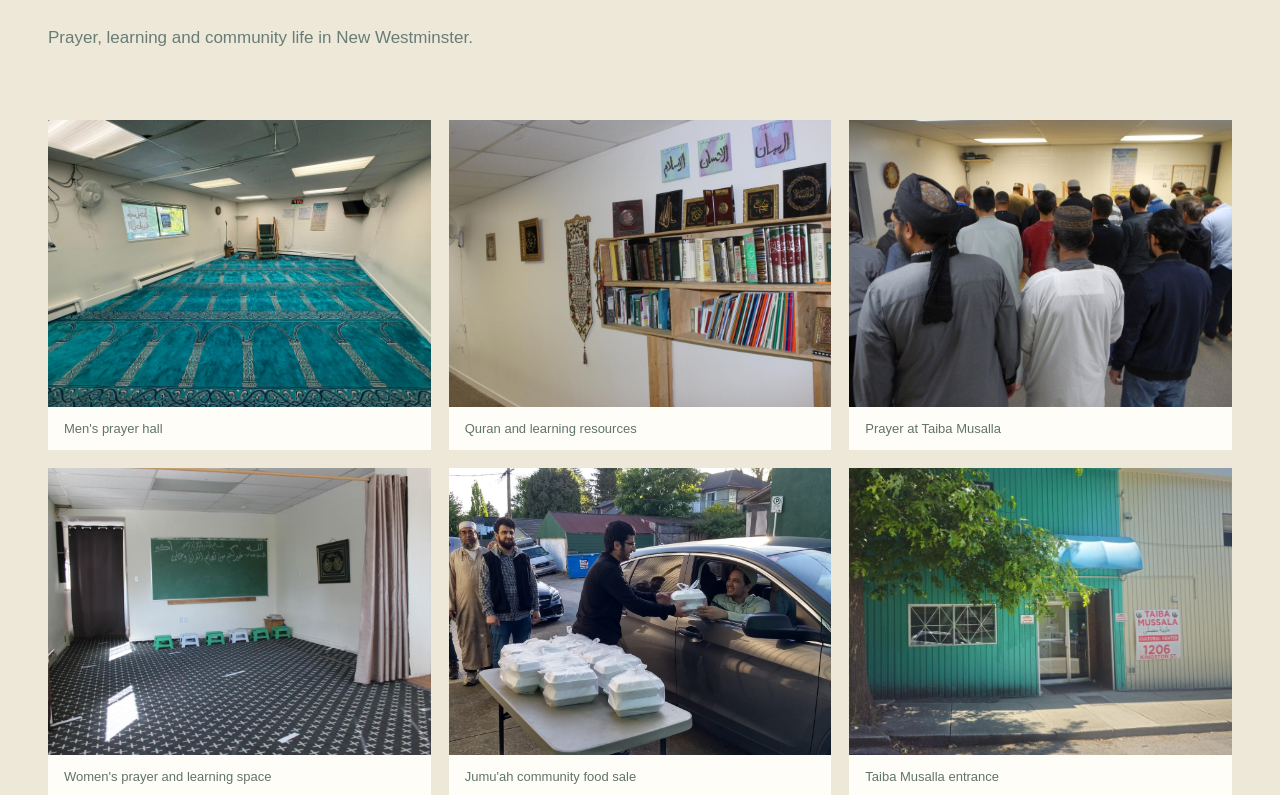
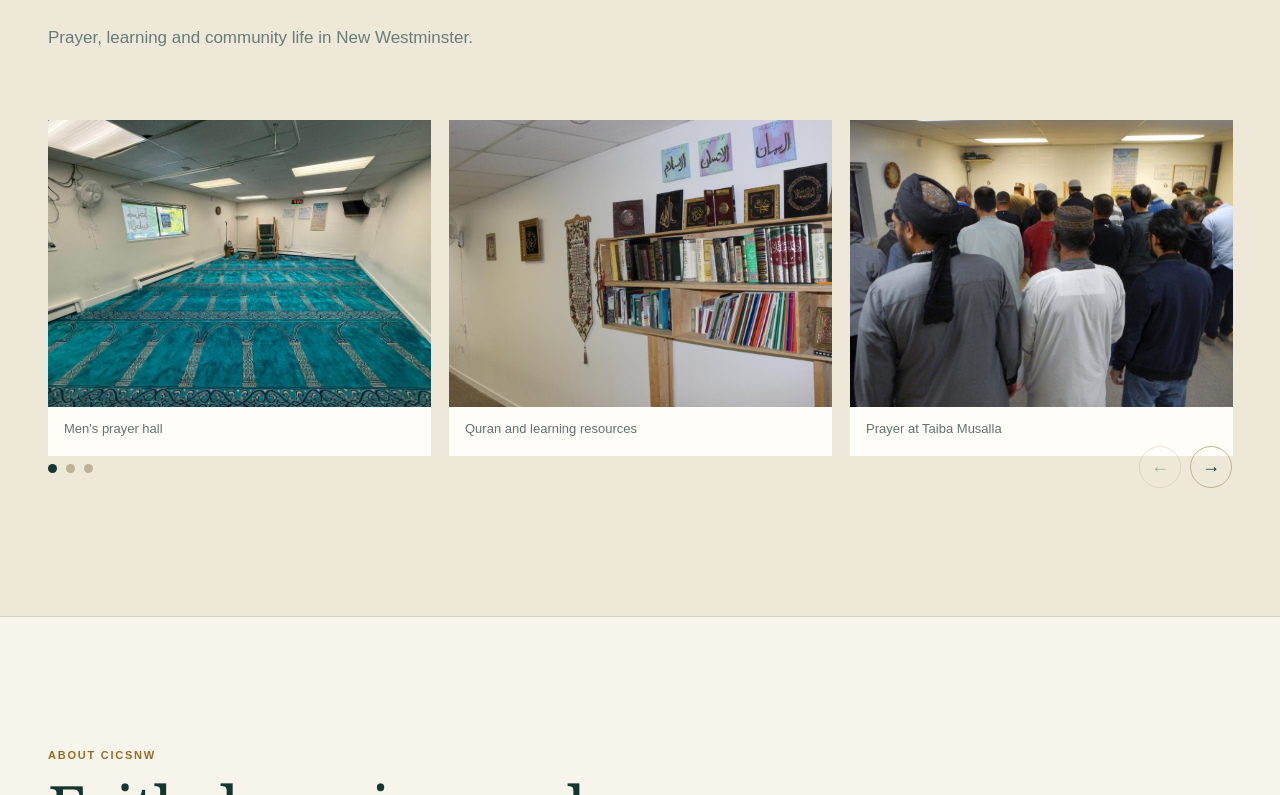
Before and after one commit to salmanfs815/cicsnw-website, a React (Vite) app: page / in a window 1280 px wide. Shown: the part 5545-6340 px from the top of the page. Built offline with nearby package versions, Linux system fonts and the light colour scheme; no server answers.

Commit message:
Use react-slick carousel for gallery

```diff
--- a/app/globals.css
+++ b/app/globals.css
@@ -102,10 +102,22 @@ h3 { font-family:Georgia,serif; font-size:26px; font-weight:400; }
 .classes-card>p:not(.eyebrow) { color:#f0e7d4; margin:24px 0 32px; }
 .classes-card .text-link { align-self:flex-start; }
 .gallery-section { background:#eee8d9; }
-.gallery-grid { display:grid; grid-template-columns:repeat(3,1fr); gap:18px; }
-.gallery-grid figure { margin:0; background:var(--white); }
-.gallery-grid img { display:block; width:100%; aspect-ratio:4/3; object-fit:cover; }
-.gallery-grid figcaption { padding:14px 16px; color:#60736c; font-size:13px; }
+.gallery-carousel { margin:0 -9px; padding-bottom:40px; }
+.gallery-slide { padding:0 9px; }
+.gallery-slide figure { margin:0; background:var(--white); }
+.gallery-slide img { display:block; width:100%; aspect-ratio:4/3; object-fit:cover; }
+.gallery-slide figcaption { min-height:49px; padding:14px 16px; color:#60736c; font-size:13px; }
+.gallery-carousel .slick-prev,.gallery-carousel .slick-next { position:absolute; z-index:2; bottom:-32px; width:42px; height:42px; padding:0; border:1px solid #bdb295; border-radius:50%; background:transparent; color:var(--ink); font-size:18px; cursor:pointer; transition:background .2s ease,color .2s ease,border-color .2s ease; }
+.gallery-carousel .slick-prev { right:60px; }
+.gallery-carousel .slick-next { right:9px; }
+.gallery-carousel .slick-prev:hover,.gallery-carousel .slick-next:hover { background:var(--ink); border-color:var(--ink); color:var(--white); }
+.gallery-carousel .slick-prev:focus-visible,.gallery-carousel .slick-next:focus-visible,.gallery-carousel .slick-dots button:focus-visible { outline:3px solid var(--gold); outline-offset:3px; }
+.gallery-carousel .slick-disabled { opacity:.35; cursor:not-allowed; }
+.gallery-carousel .slick-disabled:hover { background:transparent; border-color:#bdb295; color:var(--ink); }
+.gallery-carousel .slick-dots { position:absolute; bottom:-17px; left:9px; display:flex!important; align-items:center; gap:9px; list-style:none; margin:0; padding:0; }
+.gallery-carousel .slick-dots li { display:flex; }
+.gallery-carousel .slick-dots button { width:9px; height:9px; padding:0; overflow:hidden; border:0; border-radius:50%; background:#bdb295; color:transparent; cursor:pointer; }
+.gallery-carousel .slick-dots .slick-active button { background:var(--ink); }
 .gallery-empty { display:grid; grid-template-columns:repeat(3,1fr); gap:18px; }
 .gallery-empty>div { min-height:280px; display:grid; place-items:center; border:1px dashed #bdb295; background:rgba(255,255,255,.22); color:#b2a587; font-family:Georgia,serif; font-size:30px; }
 .gallery-empty>p { grid-column:1/-1; margin:6px 0 0; color:#786f5e; font-size:13px; }
@@ -123,7 +135,7 @@ address,footer a { color:#91a69f; font-size:13px; font-style:normal; line-height
 .social-links svg { width:16px; height:16px; fill:currentColor; flex:0 0 auto; }
 .footer-action a { color:#132c25; }
 .copyright { grid-column:1/-1; padding-top:28px; margin-top:16px; border-top:1px solid rgba(255,255,255,.12); color:#70877f; font-size:11px; }
-@media (max-width:900px) { nav>a:not(.button){display:none}.hero{grid-template-columns:1fr;padding:76px 28px}.fund-card{max-width:560px}.project-grid,.give-section,.community-section,.about-grid{grid-template-columns:1fr}.timeline{grid-template-columns:1fr 1fr;gap:52px}.timeline::before{display:none}.timeline-dot{margin:15px 0}.sponsor-section{grid-template-columns:1fr}.sponsor-number{display:none}.sustain-grid{grid-template-columns:1fr}.sustain-grid article,.sustain-grid article+article{padding:26px 0;border-right:0;border-bottom:1px solid #ccd6d0}footer{grid-template-columns:1fr 1fr}.footer-brand{grid-column:1/-1}.gallery-grid,.gallery-empty{grid-template-columns:1fr 1fr}.gallery-empty>p{grid-column:1/-1} }
+@media (max-width:900px) { nav>a:not(.button){display:none}.hero{grid-template-columns:1fr;padding:76px 28px}.fund-card{max-width:560px}.project-grid,.give-section,.community-section,.about-grid{grid-template-columns:1fr}.timeline{grid-template-columns:1fr 1fr;gap:52px}.timeline::before{display:none}.timeline-dot{margin:15px 0}.sponsor-section{grid-template-columns:1fr}.sponsor-number{display:none}.sustain-grid{grid-template-columns:1fr}.sustain-grid article,.sustain-grid article+article{padding:26px 0;border-right:0;border-bottom:1px solid #ccd6d0}footer{grid-template-columns:1fr 1fr}.footer-brand{grid-column:1/-1}.gallery-empty{grid-template-columns:1fr 1fr}.gallery-empty>p{grid-column:1/-1} }
 @media (max-width:680px) { .prayer-widget-large{display:none}.prayer-widget-small{display:block} }
-@media (max-width:560px) { .site-header{width:calc(100% - 28px);height:76px}.brand-logo{width:190px}.button-small{min-height:40px;padding:0 14px}h1{font-size:51px}.hero{padding:62px 20px;gap:48px}.fund-card{padding:28px}.hero-lede{font-size:17px}.milestone-callout{align-items:flex-start;flex-direction:column}.section{padding:82px 20px}.project-facts>div{grid-template-columns:130px 1fr}.project-facts strong{font-size:32px}.timeline{grid-template-columns:1fr}.sustain-grid{grid-template-columns:1fr}.give-section{gap:70px}.mini-heading{grid-template-columns:1fr}.mini-heading h2{margin-bottom:10px}.prayer-card{padding:22px 16px}.prayer-widget-card{padding:12px;border-radius:14px}.prayer-widget{margin-top:14px;border-radius:9px}.prayer-widget-large{display:none}.prayer-widget-small{display:block}.gallery-grid,.gallery-empty{grid-template-columns:1fr}.gallery-empty>p{grid-column:1}.classes-card{padding:46px 28px}footer{grid-template-columns:1fr;padding:60px 20px 28px}.footer-brand{grid-column:auto}.copyright{grid-column:1}.footer-action{margin-top:12px} }
+@media (max-width:560px) { .site-header{width:calc(100% - 28px);height:76px}.brand-logo{width:190px}.button-small{min-height:40px;padding:0 14px}h1{font-size:51px}.hero{padding:62px 20px;gap:48px}.fund-card{padding:28px}.hero-lede{font-size:17px}.milestone-callout{align-items:flex-start;flex-direction:column}.section{padding:82px 20px}.project-facts>div{grid-template-columns:130px 1fr}.project-facts strong{font-size:32px}.timeline{grid-template-columns:1fr}.sustain-grid{grid-template-columns:1fr}.give-section{gap:70px}.mini-heading{grid-template-columns:1fr}.mini-heading h2{margin-bottom:10px}.prayer-card{padding:22px 16px}.prayer-widget-card{padding:12px;border-radius:14px}.prayer-widget{margin-top:14px;border-radius:9px}.prayer-widget-large{display:none}.prayer-widget-small{display:block}.gallery-empty{grid-template-columns:1fr}.gallery-empty>p{grid-column:1}.classes-card{padding:46px 28px}footer{grid-template-columns:1fr;padding:60px 20px 28px}.footer-brand{grid-column:auto}.copyright{grid-column:1}.footer-action{margin-top:12px} }
 @media (prefers-reduced-motion:reduce) { html{scroll-behavior:auto}.button{transition:none} }
--- a/app/page.tsx
+++ b/app/page.tsx
@@ -1,8 +1,11 @@
 import galleryData from "../content/gallery.json";
+import SliderModule from "react-slick";
+import type { CustomArrowProps, Settings } from "react-slick";
 
 type GalleryItem = { src: string; alt: string; caption?: string };
 const galleryItems = galleryData as GalleryItem[];
 const donationUrl = import.meta.env.VITE_DONATION_URL || "#give";
+const Slider = (SliderModule as unknown as { default?: typeof SliderModule }).default ?? SliderModule;
 
 const milestones = [
   { amount: "$1 million", date: "December 31, 2026", label: "Land acquisition" },
@@ -16,6 +19,37 @@ const funds = [
   { number: "02", name: "Taiba Musalla", detail: "Sadaqa for the operating costs of our current musalla." },
   { number: "03", name: "Zakat", detail: "Direct your zakat through the community's trusted platform." },
 ];
+
+function GalleryArrow({ className, onClick, direction }: CustomArrowProps & { direction: "previous" | "next" }) {
+  return (
+    <button className={className} type="button" onClick={onClick} aria-label={`${direction === "previous" ? "Previous" : "Next"} gallery photos`}>
+      <span aria-hidden="true">{direction === "previous" ? "←" : "→"}</span>
+    </button>
+  );
+}
+
+const gallerySettings: Settings = {
+  accessibility: true,
+  dots: true,
+  infinite: false,
+  lazyLoad: "ondemand",
+  speed: 500,
+  slidesToShow: 3,
+  slidesToScroll: 3,
+  swipeToSlide: true,
+  prevArrow: <GalleryArrow direction="previous" />,
+  nextArrow: <GalleryArrow direction="next" />,
+  responsive: [
+    {
+      breakpoint: 900,
+      settings: { slidesToShow: 2, slidesToScroll: 2 },
+    },
+    {
+      breakpoint: 600,
+      settings: { slidesToShow: 1, slidesToScroll: 1 },
+    },
+  ],
+};
 
 export default function Home() {
   return (
@@ -171,13 +205,17 @@ export default function Home() {
           <p>Prayer, learning and community life in New Westminster.</p>
         </div>
         {galleryItems.length > 0 ? (
-          <div className="gallery-grid">
-            {galleryItems.map((item) => (
-              <figure key={item.src}>
-                <img src={item.src} alt={item.alt} loading="lazy" />
-                {item.caption && <figcaption>{item.caption}</figcaption>}
-              </figure>
-            ))}
+          <div className="gallery-carousel" role="region" aria-label="Taiba Musalla community photo gallery">
+            <Slider {...gallerySettings}>
+              {galleryItems.map((item) => (
+                <div className="gallery-slide" key={item.src}>
+                  <figure>
+                    <img src={item.src} alt={item.alt} loading="lazy" />
+                    {item.caption && <figcaption>{item.caption}</figcaption>}
+                  </figure>
+                </div>
+              ))}
+            </Slider>
           </div>
         ) : (
           <div className="gallery-empty">
--- a/content/gallery.json
+++ b/content/gallery.json
@@ -17,7 +17,7 @@
   {
     "src": "/gallery/womens-prayer-hall.jpg",
     "alt": "Women's prayer hall",
-    "caption": "Women's prayer and learning space"
+    "caption": "Women's prayer hall"
   },
   {
     "src": "/gallery/jumuah-food-sale.jpg",
@@ -38,5 +38,10 @@
     "src": "/gallery/new-masjid-site-street-view.jpg",
     "alt": "Tree-lined street corner at the proposed New West Masjid site",
     "caption": "Future New West Masjid site"
+  },
+  {
+    "src": "/gallery/volunteers-new-masjid-site.jpeg",
+    "alt": "Volunteers at the proposed New West Masjid site",
+    "caption": "Volunteers at the new Masjid site"
   }
 ]
--- a/src/main.tsx
+++ b/src/main.tsx
@@ -1,6 +1,7 @@
 import { StrictMode } from "react";
 import { createRoot } from "react-dom/client";
 import App from "../app/page";
+import "slick-carousel/slick/slick.css";
 import "../app/globals.css";
 
 createRoot(document.getElementById("root")!).render(
```
Also changed, not shown: package.json (+7 -2 lines), public/gallery/volunteers-new-masjid-site.jpeg (added), 1 other file (tests, documents, lock files or other folders).
